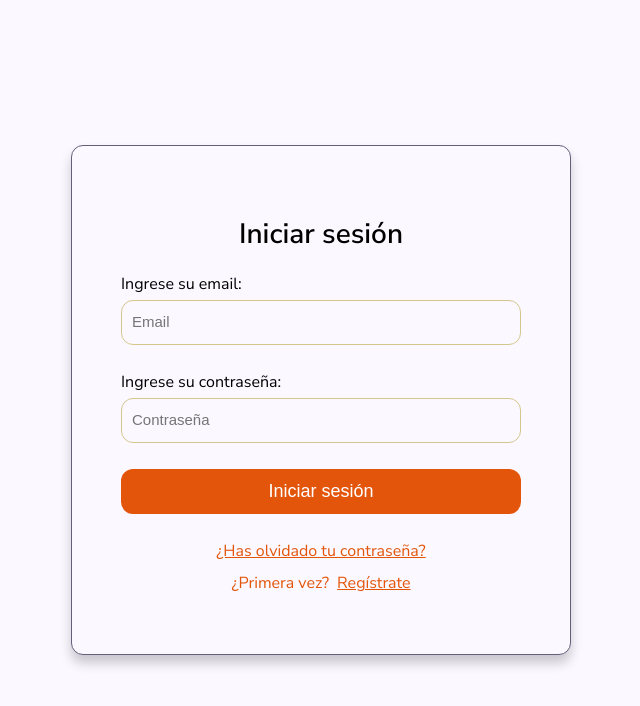
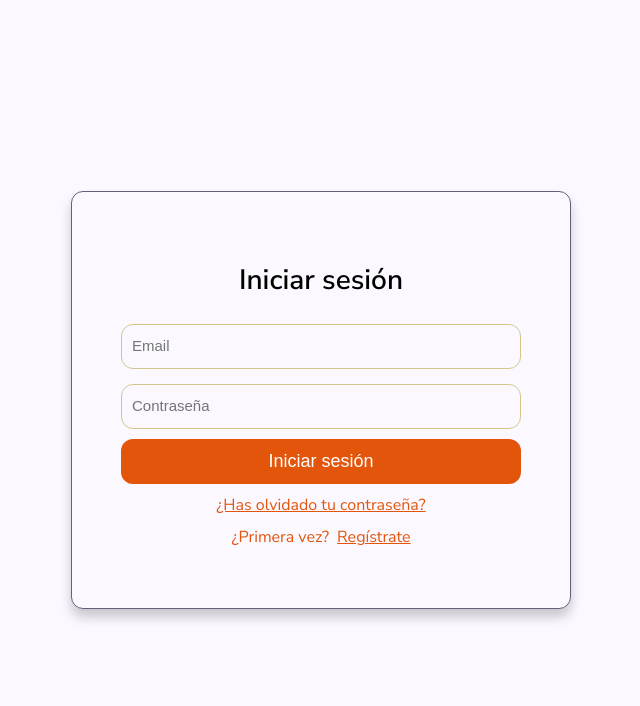
Before and after one commit to 2piradrian/seminario-client, a React (Vite) app: page /login in a window 1280 px wide. Shown: the top 706 px of the page, without its empty margins (319-959 px from the left). Built offline with nearby package versions, Linux system fonts and the light colour scheme.

Commit message:
modified: register
modified style.module.css of register-form.

```diff
--- a/src/ui/components/molecules/login-form/login-form.tsx
+++ b/src/ui/components/molecules/login-form/login-form.tsx
@@ -13,10 +13,10 @@ export default function LoginForm({ onSubmit }: Props) {
         <form onSubmit={onSubmit} className={style.container}>
             <MediumTitle text="Iniciar sesión"/>
             <div className={style.inputDelimiter}>
-                <InputLabel id="email" placeholder="Email" required type="text" label="Ingrese su email:"/>
+                <InputLabel id="email" placeholder="Email" required type="text" />
             </div>
             <div className={style.inputDelimiter}>
-                <InputLabel id="password" placeholder="Contraseña" required type="password" label="Ingrese su contraseña:"/>
+                <InputLabel id="password" placeholder="Contraseña" required type="password" />
             </div>
             <div className={style.inputDelimiter}>
                 <MainButton onClick={() => {}} text="Iniciar sesión" type="submit"/>
--- a/src/ui/components/molecules/login-form/style.module.css
+++ b/src/ui/components/molecules/login-form/style.module.css
@@ -19,7 +19,6 @@
     display: flex;
     align-items: center;
     gap: 8px;
-    margin-bottom: 16px;
     flex-direction: column;
     justify-content: flex-start;
 }
--- a/src/ui/components/molecules/register-form/register-form.tsx
+++ b/src/ui/components/molecules/register-form/register-form.tsx
@@ -12,7 +12,7 @@ export default function RegisterForm({ onSubmit } : Props) {
     return(
         <form onSubmit={onSubmit} className={style.container}>
             <MediumTitle text="Únete a la comunidad" />
-            <div className={style.registerName}>
+            <div className={style.nameContainer}>
                 <InputLabel id="name" placeholder="Nombre" required type="text" />
                 <InputLabel id="lastname" placeholder="Apellido" required type="text" />
             </div>
--- a/src/ui/components/molecules/register-form/style.module.css
+++ b/src/ui/components/molecules/register-form/style.module.css
@@ -23,7 +23,7 @@
     justify-content: flex-start;
 }
 
-.registerName {
+.nameContainer {
     display: flex;
     flex-direction: row;
     gap: 8px;
@@ -31,7 +31,7 @@
     max-width: 400px;
 }
 
-.registerName > input {
+.nameContainer > input {
     flex: 1;
     min-width: 0;
 }
```
